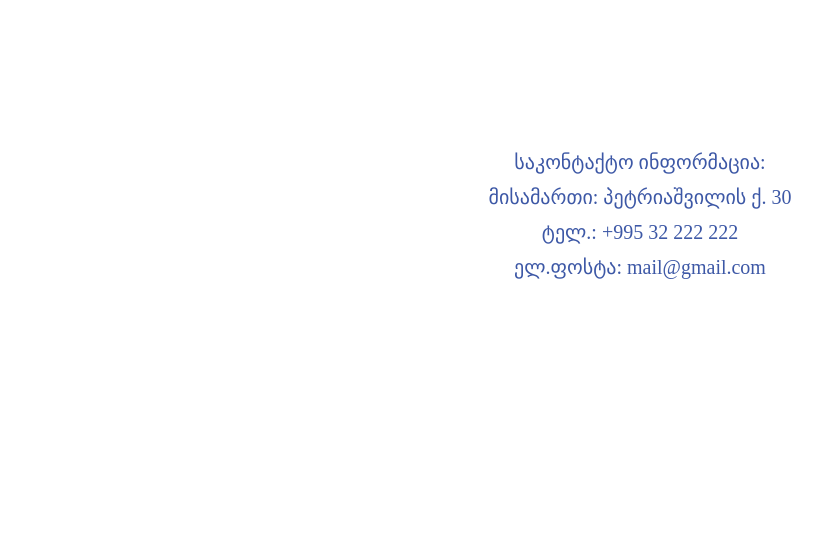
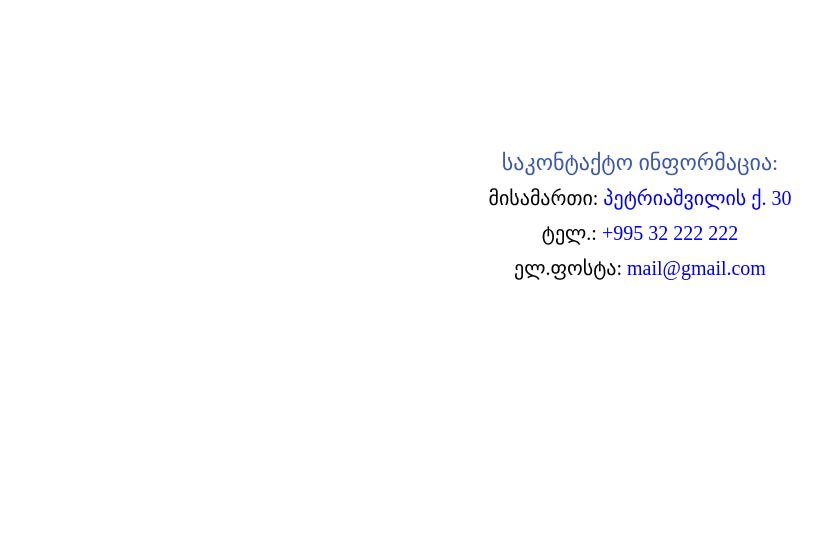
Before and after one commit to Zurab88/davaleba2, a plain HTML site: page index2.html in a window 1280 px wide. Shown: the part 202-758 px from the top of the page, without its empty margins (0-824 px from the left). Drawn offline with Linux system fonts and the light colour scheme.

Commit message:
address change
misamarti chavaswore, daklikebisas gadava map-ze, telefonze daklikebisas darekavs, xolo mailze daklikebisas axal fanjarashi gaxsnis mails.
header-shi chamovitane html-logo

```diff
--- a/css/style.css
+++ b/css/style.css
@@ -17,7 +17,7 @@ li a {
 	margin-bottom: 109px;
 	height: 17px;
 }
-.headerimg {
+.htmlLogo {
 	margin-top: 30px;
 	margin-left: 30px;
 	margin-bottom: 15px;
@@ -54,13 +54,17 @@ li a {
 	color: #E6E6E6;
 }
 .address {
-	color: #3D58A6;
+	color: black;
 	font-family: BPGIngiriArial;
 	text-align: center;
 	font-size: 20px;
 	margin: 154px;
 	line-height: 35px;
 	padding-bottom: 120px;
+}
+.contactinfo {
+	color: #3D58A6;
+	font-size: 22px
 }
 .article {
 	margin-left: 30px;
--- a/index2.html
+++ b/index2.html
@@ -8,8 +8,8 @@
 	<title>page3</title>
 </head>
 <body>
-	<img src="images/Group 6@2X.png" class="headerimg">
 	<header>
+		<img src="images/Group 6@2X.png" class="htmlLogo">
 		<nav>
 			<ul>
 					<li><a href="index.html" class="header">მთავარი</a></li>
@@ -20,16 +20,21 @@
 	</header>
 	<section>
 		<address class="address">
-			საკონტაქტო ინფორმაცია:<br>
-			მისამართი: პეტრიაშვილის ქ. 30<br>
-			ტელ.: +995 32 222 222<br>
-			ელ.ფოსტა: mail@gmail.com
+			<span class="contactinfo">საკონტაქტო ინფორმაცია:</span>
+			<br>
+			<span>მისამართი:</span>
+			<a href="https://goo.gl/maps/yP71PnyFRaw8ku4C7" target="_blank">პეტრიაშვილის ქ. 30</a>
+			<br>
+			<span>ტელ.:</span>
+			<a href="Tel:+995 32 222 222">+995 32 222 222</a>
+			<br>
+			<span>ელ.ფოსტა:</span>
+			<a href="mailto:mail@gmail.com" target="_blank">mail@gmail.com</a>
 		</address>
-		<footer>
-			<img src="images/Path 26@2X.png" class="footimg imgborder">
-			<img src="images/Youtube@2X.png" class="footimg">
-		</footer>
 	</section>
-
+	<footer>
+		<img src="images/Path 26@2X.png" class="footimg imgborder">
+		<img src="images/Youtube@2X.png" class="footimg">
+	</footer>
 </body>
 </html>
```
Also changed, not shown: index.html (+1 -1 lines), index1.html (+1 -1 lines).
